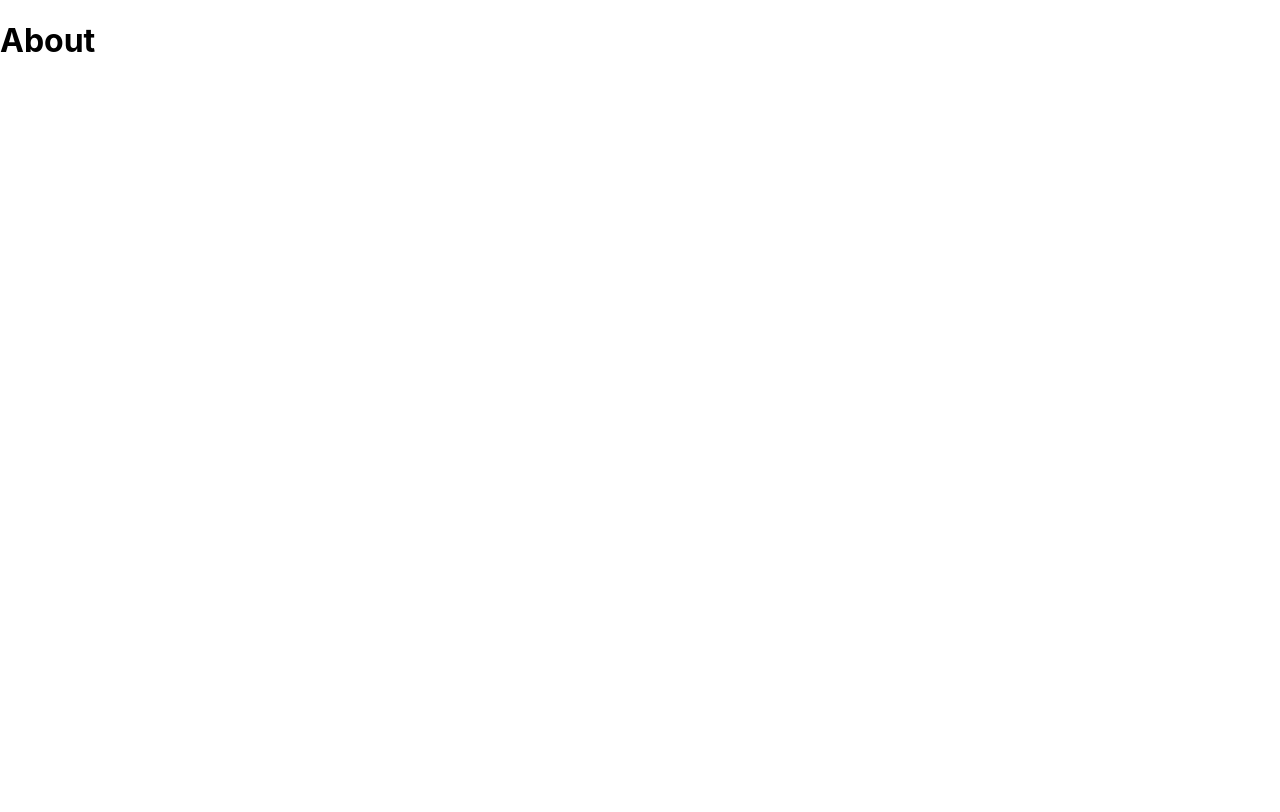
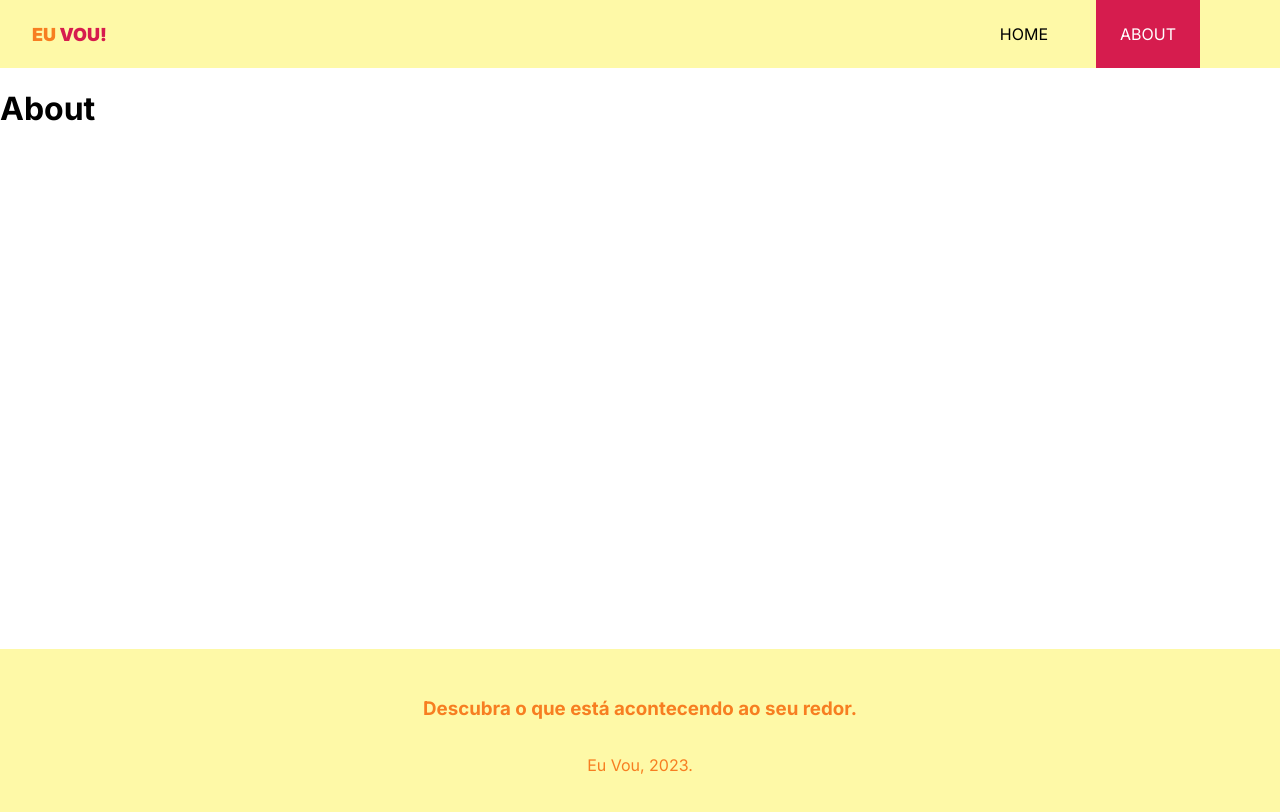
Before and after one commit to DanielSantosProg/Eu-Vou, a React (Create React App) app in the folder eu-vou/: page /About in a window 1280 px wide. Shown: the top 812 px of the page. Built offline with nearby package versions, Linux system fonts and the light colour scheme.

Commit message:
Created and added styles to the Navbar and Footer

```diff
--- a/eu-vou/public/index.html
+++ b/eu-vou/public/index.html
@@ -24,7 +24,10 @@
       work correctly both with client-side routing and a non-root public URL.
       Learn how to configure a non-root public URL by running `npm run build`.
     -->
-    <title>React App</title>
+    <title>Eu VOU</title>
+    <link rel="preconnect" href="https://fonts.googleapis.com">
+    <link rel="preconnect" href="https://fonts.gstatic.com" crossorigin>
+    <link href="https://fonts.googleapis.com/css2?family=Inter:wght@100;200;300;400;500;600;700;800;900&display=swap" rel="stylesheet">
   </head>
   <body>
     <noscript>You need to enable JavaScript to run this app.</noscript>
--- a/eu-vou/src/App.js
+++ b/eu-vou/src/App.js
@@ -2,17 +2,21 @@ import "./App.css";
 import { BrowserRouter, Routes, Route, Navigate } from "react-router-dom";
 import Home from "./pages/Home/Home";
 import About from "./pages/About/About";
+import Navbar from "./components/Navbar";
+import Footer from "./components/Footer";
 
 function App() {
 	return (
 		<div className="App">
 			<BrowserRouter>
+				<Navbar />
 				<div className="container">
 					<Routes>
 						<Route path="/" element={<Home />} />
 						<Route path="/About" element={<About />} />
 					</Routes>
 				</div>
+				<Footer />
 			</BrowserRouter>
 		</div>
 	);
--- /dev/null
+++ b/eu-vou/src/components/Footer.js
@@ -0,0 +1,13 @@
+import React from "react";
+import styles from "./Footer.module.css";
+
+const Footer = () => {
+	return (
+		<footer className={styles.footer}>
+			<h3>Descubra o que está acontecendo ao seu redor.</h3>
+			<p>Eu Vou, 2023.</p>
+		</footer>
+	);
+};
+
+export default Footer;
--- /dev/null
+++ b/eu-vou/src/components/Footer.module.css
@@ -0,0 +1,12 @@
+.footer {
+    height: 170px;
+    display: flex;
+    flex-direction: column;
+    align-items: center;
+    justify-content: center;
+    background-color: #FEF9A7;
+}
+
+h3,p {
+    color: #F77E21;
+}
--- /dev/null
+++ b/eu-vou/src/components/Navbar.js
@@ -0,0 +1,32 @@
+import { NavLink } from "react-router-dom";
+import styles from "./Navbar.module.css";
+
+const Navbar = () => {
+	return (
+		<nav className={styles.navbar}>
+			<NavLink to="/" className={styles.logo}>
+				EU <span>VOU!</span>
+			</NavLink>
+			<ul className={styles.links_list}>
+				<li>
+					<NavLink
+						to="/"
+						className={({ isActive }) => (isActive ? styles.active : "")}
+					>
+						Home
+					</NavLink>
+				</li>
+				<li>
+					<NavLink
+						to="/about"
+						className={({ isActive }) => (isActive ? styles.active : "")}
+					>
+						About
+					</NavLink>
+				</li>
+			</ul>
+		</nav>
+	);
+};
+
+export default Navbar;
--- /dev/null
+++ b/eu-vou/src/components/Navbar.module.css
@@ -0,0 +1,42 @@
+.navbar {
+    display: flex;
+    box-shadow: rgba(o,o,o, .15) 0px -2px 10px 0px;
+    justify-content: space-between;
+    align-items: center;
+    padding: .5em 2em;
+    background-color: #FEF9A7;
+}
+
+.logo {
+    font-size: large;
+    color: #F77E21;
+    font-weight: 900;
+    text-decoration: none;
+}
+
+.logo span {
+    color: #D61C4E;
+}
+
+.links_list {
+    display: flex;
+    list-style: none;
+    text-transform: uppercase;
+}
+
+.links_list li {
+    margin-right: 3em;
+}
+
+.links-list li a {
+    padding: .4em .6em;
+    text-decoration: none;
+    color: #F77E21;
+}
+
+.active {
+    background-color: #D61C4E;
+    text-decoration: none;
+    padding: 1.5em;
+    color: #fff;
+}
--- a/eu-vou/src/index.css
+++ b/eu-vou/src/index.css
@@ -1,13 +1,33 @@
 body {
-  margin: 0;
-  font-family: -apple-system, BlinkMacSystemFont, 'Segoe UI', 'Roboto', 'Oxygen',
-    'Ubuntu', 'Cantarell', 'Fira Sans', 'Droid Sans', 'Helvetica Neue',
-    sans-serif;
-  -webkit-font-smoothing: antialiased;
-  -moz-osx-font-smoothing: grayscale;
+    background-color: white;
+    font-family: "Inter", sans-serif;
+    padding: 0;
+    margin: 0;
 }
 
-code {
-  font-family: source-code-pro, Menlo, Monaco, Consolas, 'Courier New',
-    monospace;
+input::placeholder,
+textarea::placeholder {
+    font-family: "Inter", sans-serif;
 }
+
+input:focus,
+textarea:focus {
+    outline: none;
+}
+
+a,
+nav button {
+    text-decoration: none;
+    background-color: none;
+    border: none;
+    color: #000;
+    transition: .4s;
+    font-size: 1em;
+    cursor: pointer;
+    font-family: "Inter", sans-serif;
+}
+
+a:hover,
+nav button:hover {
+    color: #F77E21;
+}
```
Also changed, not shown: eu-vou/src/App.css (line endings or trailing spaces).
